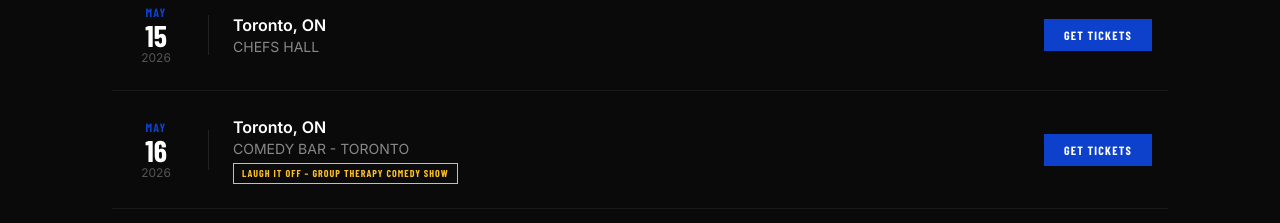
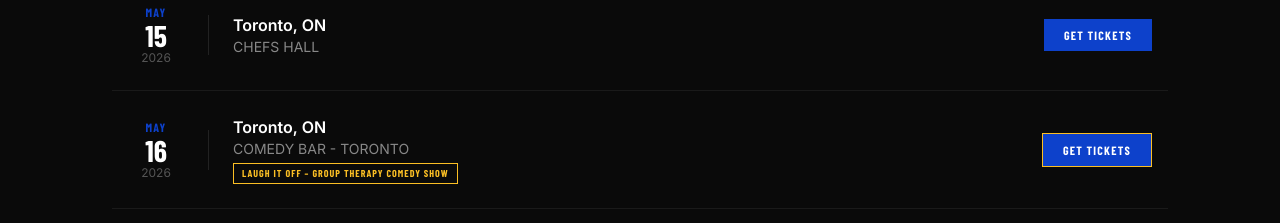
Before and after one commit to andpacker/andpacker-website, a Next.js app: page / in a window 1280 px wide. Shown: the part 960-1183 px from the top of the page. Built offline with nearby package versions, Linux system fonts and the light colour scheme; no server answers; a web font is replaced by a local one.

Commit message:
Add yellow border to Get Tickets button for Laugh It Off shows

```diff
--- a/components/TourDates.tsx
+++ b/components/TourDates.tsx
@@ -24,7 +24,7 @@
   };
 }
 
-function TicketButton({ status, url }: { status: ShowStatus; url: string }) {
+function TicketButton({ status, url, showType }: { status: ShowStatus; url: string; showType?: "laugh_it_off" }) {
   if (status === "sold_out") {
     return (
       <span className="inline-block bg-[#222] text-[#555] font-[family-name:var(--font-display)] font-bold uppercase tracking-widest text-xs px-5 py-2 cursor-not-allowed">
@@ -34,6 +34,7 @@
   }
 
   const isLow = status === "low_tickets";
+  const isLaughItOff = showType === "laugh_it_off";
   return (
     <a
       href={url}
@@ -42,7 +43,7 @@
       className={`inline-block font-[family-name:var(--font-display)] font-bold uppercase tracking-widest text-xs px-5 py-2 transition-colors ${
         isLow
           ? "bg-amber-500 hover:bg-amber-400 text-black"
-          : "bg-[#0D41CB] hover:bg-[#0b35a8] text-white"
+          : `bg-[#0D41CB] hover:bg-[#0b35a8] text-white${isLaughItOff ? " border border-[#FBBF24]" : ""}`
       }`}
     >
       {isLow ? "Low Tickets" : "Get Tickets"}
@@ -107,7 +108,7 @@
                   </div>
 
                   <div className="flex-shrink-0">
-                    <TicketButton status={show.status} url={show.ticketUrl} />
+                    <TicketButton status={show.status} url={show.ticketUrl} showType={show.showType} />
                   </div>
                 </div>
               );
```
